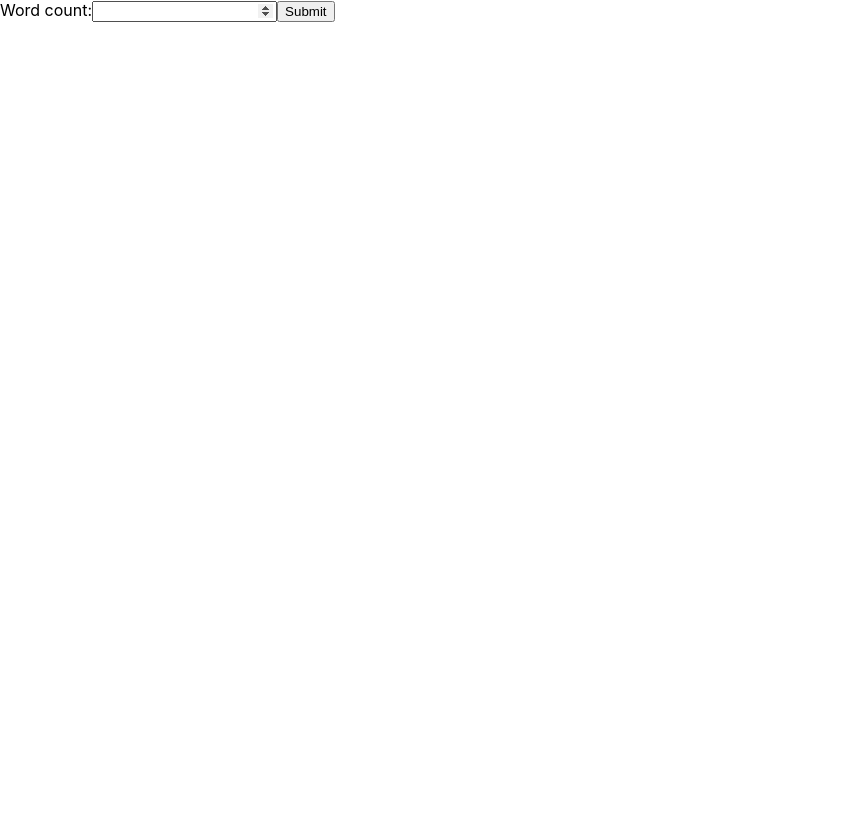
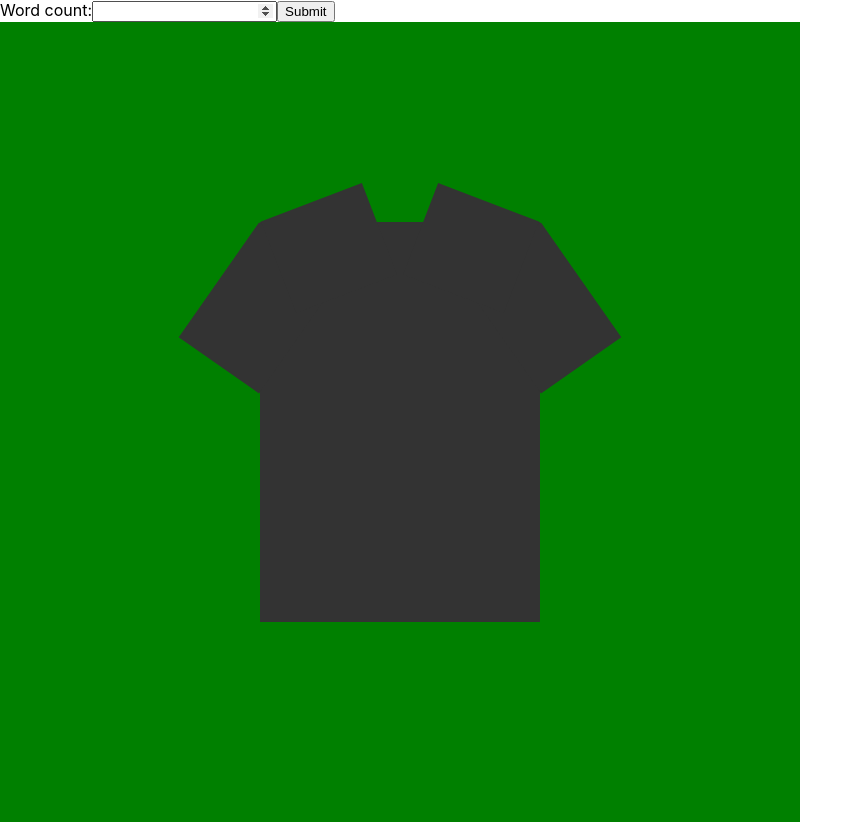
Before and after one commit to Tyrlingen/ProjectT-shirt, a React (Create React App) app: page / in a window 1280 px wide. Shown: the whole page, without its empty margins (0-863 px from the left). Before the commit the page ends 800 px from the top, so only its background shows below. Built offline with nearby package versions, Linux system fonts and the light colour scheme.

Commit message:
Changed to SCSS. Fixed layout and built t-shirt container.

```diff
--- a/package.json
+++ b/package.json
@@ -6,6 +6,7 @@
     "@testing-library/jest-dom": "^4.2.4",
     "@testing-library/react": "^9.5.0",
     "@testing-library/user-event": "^7.2.1",
+    "node-sass": "^4.14.1",
     "react": "^16.13.1",
     "react-dom": "^16.13.1",
     "react-scripts": "3.4.1"
--- a/src/App.css
+++ /dev/null
@@ -1,38 +0,0 @@
-.App {
-  text-align: center;
-}
-
-.App-logo {
-  height: 40vmin;
-  pointer-events: none;
-}
-
-@media (prefers-reduced-motion: no-preference) {
-  .App-logo {
-    animation: App-logo-spin infinite 20s linear;
-  }
-}
-
-.App-header {
-  background-color: #282c34;
-  min-height: 100vh;
-  display: flex;
-  flex-direction: column;
-  align-items: center;
-  justify-content: center;
-  font-size: calc(10px + 2vmin);
-  color: white;
-}
-
-.App-link {
-  color: #61dafb;
-}
-
-@keyframes App-logo-spin {
-  from {
-    transform: rotate(0deg);
-  }
-  to {
-    transform: rotate(360deg);
-  }
-}
--- a/src/App.js
+++ b/src/App.js
@@ -1,11 +1,12 @@
 import React, { Component } from "react";
-import "./App.css";
+import "./App.scss";
 
 class App extends Component {
   constructor(props) {
     super(props);
     this.state = {
       text: " ",
+      savedShirts: [],
     };
   }
 
@@ -13,28 +14,6 @@ class App extends Component {
     event.preventDefault();
     const inputField = document.querySelector("#word-count");
     const number = inputField.value;
-    fetch(`https://random-word-api.herokuapp.com/word?number=${number}`)
-      .then((response) => {
-        return response.json();
-      })
-      .then((data) => {
-        const text = data.join(" ");
-        this.setState({ text: text });
-      });
-  }
-  handleKeyPress(event) {
-    if (event.which === 13) {
-      const inputField = document.querySelector("#word-count");
-      const number = inputField.value;
-      this.wordGetter(number);
-    }
-  }
-  handleClick() {
-    const inputField = document.querySelector("#word-count");
-    const number = inputField.value;
-    this.wordGetter(number);
-  }
-  wordGetter(number) {
     fetch(`https://random-word-api.herokuapp.com/word?number=${number}`)
       .then((response) => {
         return response.json();
@@ -53,8 +32,10 @@ class App extends Component {
           <input id="word-count" type="number" />
           <input type="submit" />
         </form>
-        <div className="tshirt-container">
-          <p>{this.state.text}</p>
+        <div className="tshirt-container text--center">
+          <div className="tshirt">
+            <p>{this.state.text}</p>
+          </div>
         </div>
       </main>
     );
--- /dev/null
+++ b/src/App.scss
@@ -0,0 +1,99 @@
+.tshirt-container {
+  width: 100%;
+  height: 100%;
+  max-width: 800px;
+  position: relative;
+  background-color: green;
+
+  &::after {
+    content: "";
+    display: block;
+    padding-bottom: 100%;
+  }
+
+  p {
+    height: 100%;
+    margin: 0;
+    box-sizing: border-box;
+    padding: 10%;
+    z-index: 5;
+    &::before {
+      content: "";
+      display: block;
+      position: absolute;
+      width: 35%;
+      height: 27%;
+      left: 7%;
+      top: -7%;
+      background-color: #333;
+      transform: rotate(69deg);
+      z-index: -1;
+    }
+    &::after {
+      content: "";
+      content: "";
+      display: block;
+      position: absolute;
+      width: 35%;
+      height: 27%;
+      right: 7%;
+      top: -7%;
+      background-color: #333;
+      transform: rotate(-69deg);
+      z-index: -1;
+    }
+    position: absolute;
+    display: block;
+    width: 100%;
+    z-index: 100;
+    font-size: 2.5vw;
+  }
+}
+
+.text {
+  &--center {
+    text-align: center;
+  }
+  &--left {
+  }
+  &--right {
+  }
+}
+
+.tshirt {
+  width: 35%;
+  height: 50%;
+  display: block;
+  position: absolute;
+  top: 50%;
+  left: 50%;
+  background-color: #333;
+  color: white;
+  margin: 0;
+  transform: translate(-50%, -50%);
+
+  &::before {
+    content: "";
+    display: block;
+    position: absolute;
+    width: 35%;
+    height: 35%;
+    left: -18%;
+    top: 4%;
+    background-color: #333;
+    transform: rotate(35deg);
+    z-index: 0;
+  }
+  &::after {
+    content: "";
+    display: block;
+    position: absolute;
+    width: 35%;
+    height: 35%;
+    right: -18%;
+    top: 4%;
+    background-color: #333;
+    transform: rotate(-35deg);
+    z-index: 0;
+  }
+}
```
Also changed, not shown: 1 other file (tests, documents, lock files or other folders).
